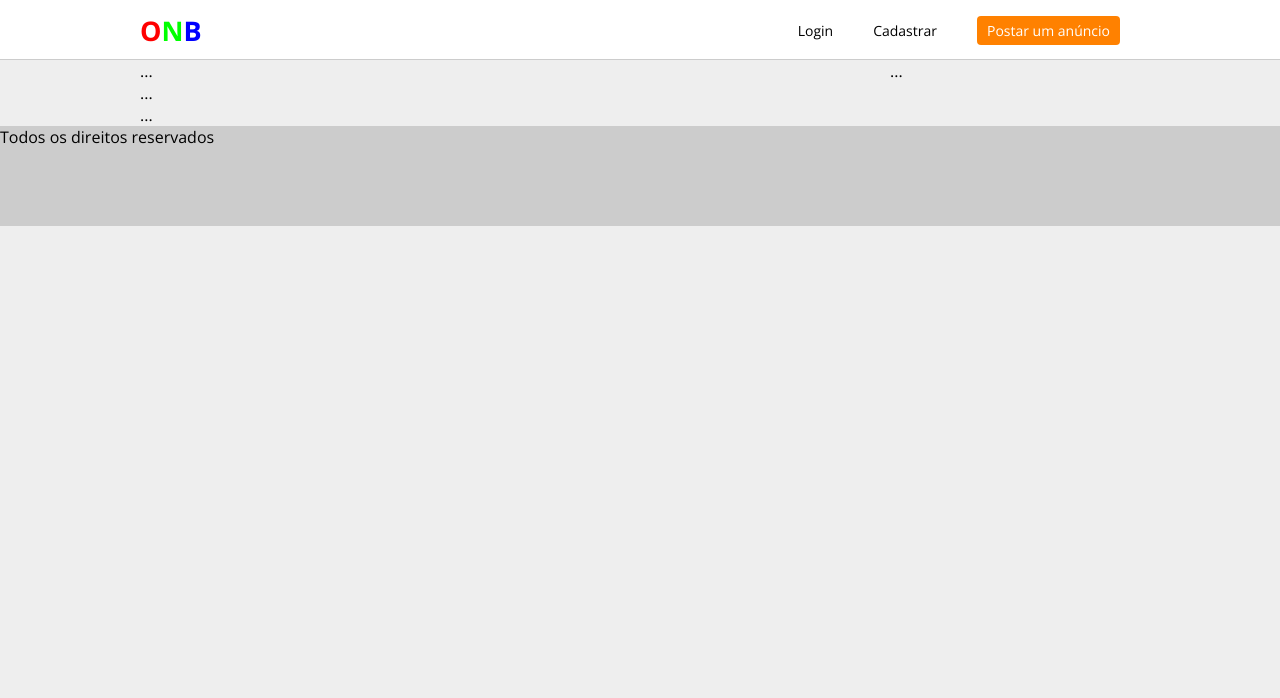
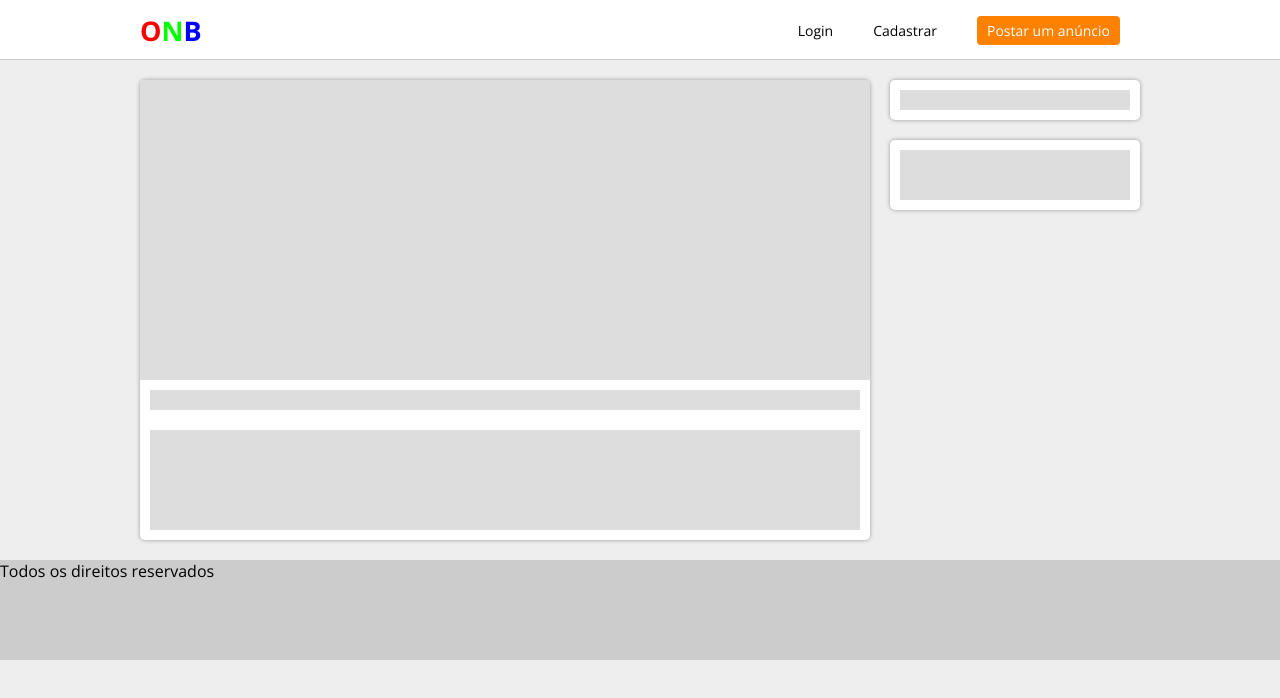
Before and after one commit to andersonotavio/onlineBusiness, a React (Create React App) app: page /ad/1 in a window 1280 px wide. Shown: the top 698 px of the page. Built offline with nearby package versions, Linux system fonts and the light colour scheme.

Commit message:
fake loading

```diff
--- a/src/pages/AdPage/index.js
+++ b/src/pages/AdPage/index.js
@@ -1,5 +1,5 @@
 import React, { useState } from 'react';
-import { PageArea } from './styled';
+import { Fake, PageArea } from './styled';
 import useApi from '../../helpers/OnbAPI'
 import { useParams } from 'react-router';
 
@@ -20,20 +20,21 @@
         <div className="sideLeft">
           <div className="box">
             <div className="adImg">
-              ...
+            { loading && <Fake height={300} />}
             </div>
             <div className="adInfo">
               <div className="adName">
-                ...
+               { loading && <Fake height={20} />}
               </div>
               <div className="adDescription">
-              ...
+              { loading && <Fake height={100} />}
               </div>
             </div>
           </div>
         </div>
         <div className="sideRight">
-          ...
+          <div className="box box--padding"> { loading && <Fake height={20} />}</div>
+          <div className="box  box--padding"> { loading && <Fake height={50} />}</div>
         </div>
       </PageArea>
     </PageContainer>
--- a/src/pages/AdPage/styled.js
+++ b/src/pages/AdPage/styled.js
@@ -1,16 +1,32 @@
 import styled from 'styled-components';
+
+export const Fake = styled.div`
+  background-color: #DDD;
+  height:${props=>props.height || 20}px;
+`
 
 export const PageArea = styled.div`
   display: flex;
+  margin-top: 20px;
+
+  .box{
+    background-color: #FFF;
+    border-radius: 5px;
+    box-shadow: 0px 0px 4px #999;
+    margin-bottom: 20px
+  }
+  .box--padding{
+    padding: 10px;
+  }
 
   .sideLeft{
     flex: 1;
     margin-right: 20px;
 
     .adInfo{
-
+      padding: 10px;
       .adName{
-
+        margin-bottom: 20px;
       }
 
       .adDescription{
```
